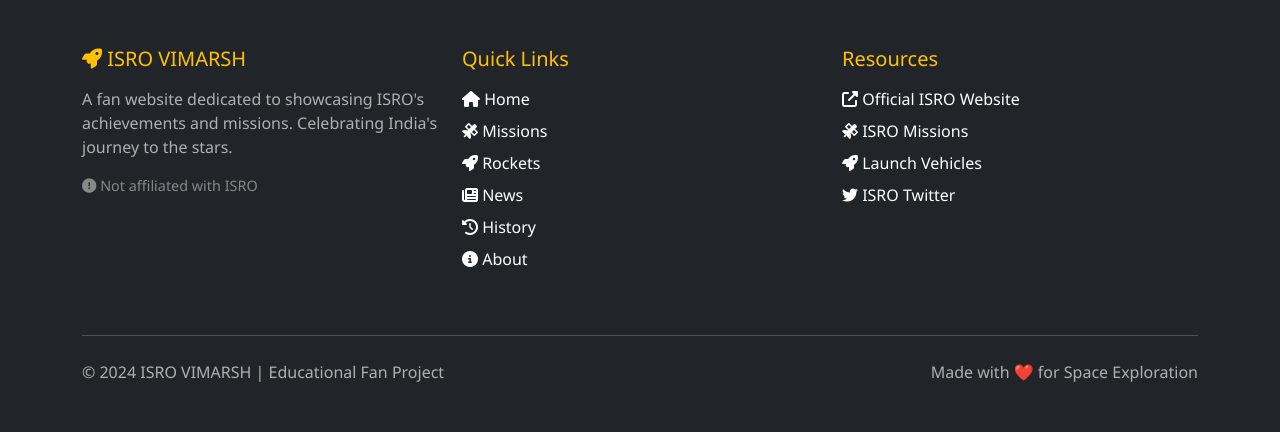
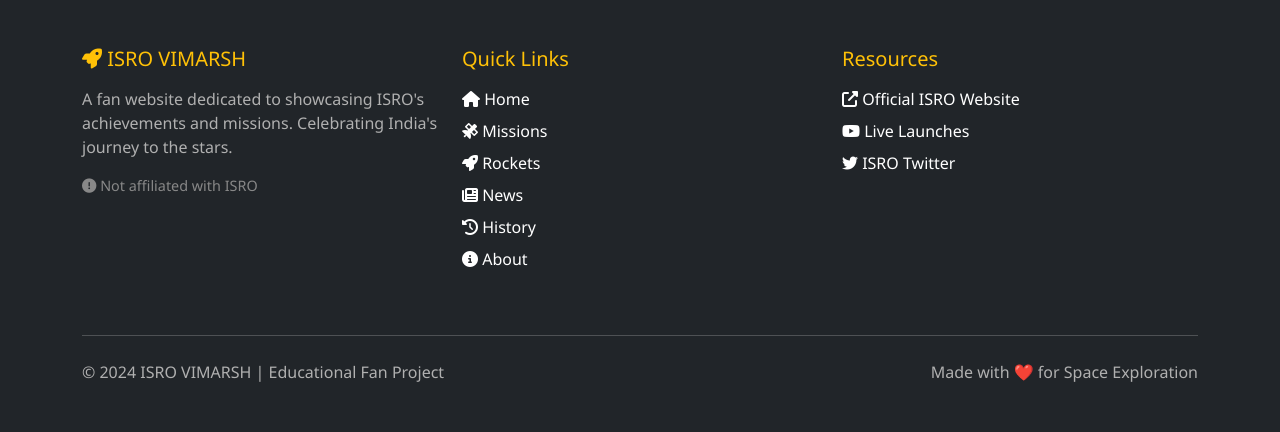
Before and after one commit to with-mridul/isro-vimarsh, a Django app: page /about/ in a window 1280 px wide. Shown: the part 4297-4729 px from the top of the page. Run offline with Django 5.2, Linux system fonts and the light colour scheme.

Commit message:
cosmetic changes

```diff
--- a/templates/base.html
+++ b/templates/base.html
@@ -124,14 +124,19 @@
                             <i class="fas fa-external-link-alt"></i> Official ISRO Website
                         </a>
                     </li>
-                    <li class="mb-2">
+                    {% comment %} <li class="mb-2">
                         <a href="https://www.isro.gov.in/Mission.html" target="_blank" class="text-white" style="text-decoration: none;">
                             <i class="fas fa-satellite"></i> ISRO Missions
                         </a>
-                    </li>
-                    <li class="mb-2">
+                    </li> {% endcomment %}
+                    {% comment %} <li class="mb-2">
                         <a href="https://www.isro.gov.in/Launchers.html" target="_blank" class="text-white" style="text-decoration: none;">
                             <i class="fas fa-rocket"></i> Launch Vehicles
+                        </a>
+                    </li> {% endcomment %}
+                    <li class="mb-2">
+                        <a href="https://www.youtube.com/@isroofficial5866/streams" target="_blank" class="text-white" style="text-decoration: none;">
+                            <i class="fab fa-youtube"></i> Live Launches
                         </a>
                     </li>
                     <li class="mb-2">
```
